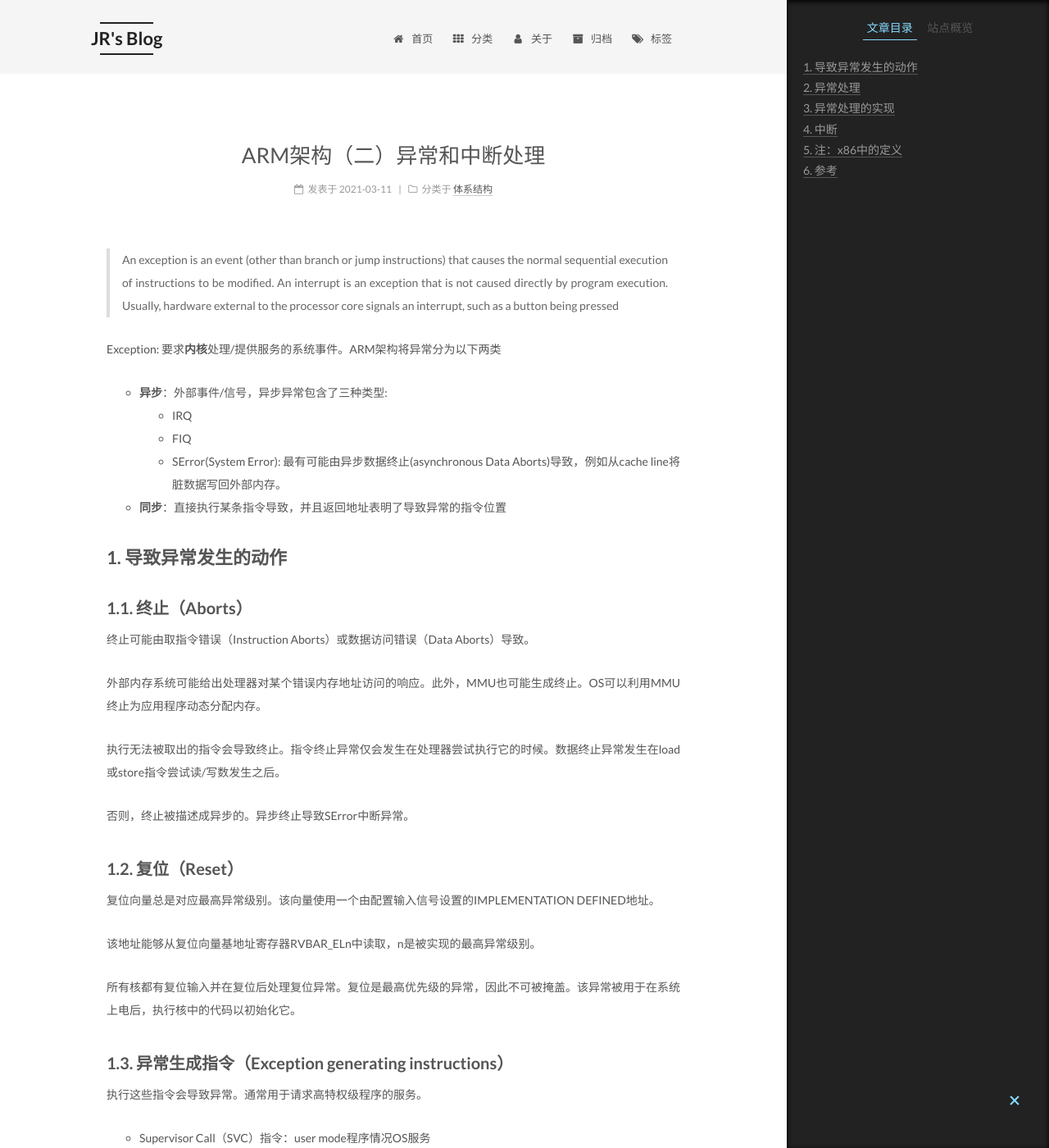
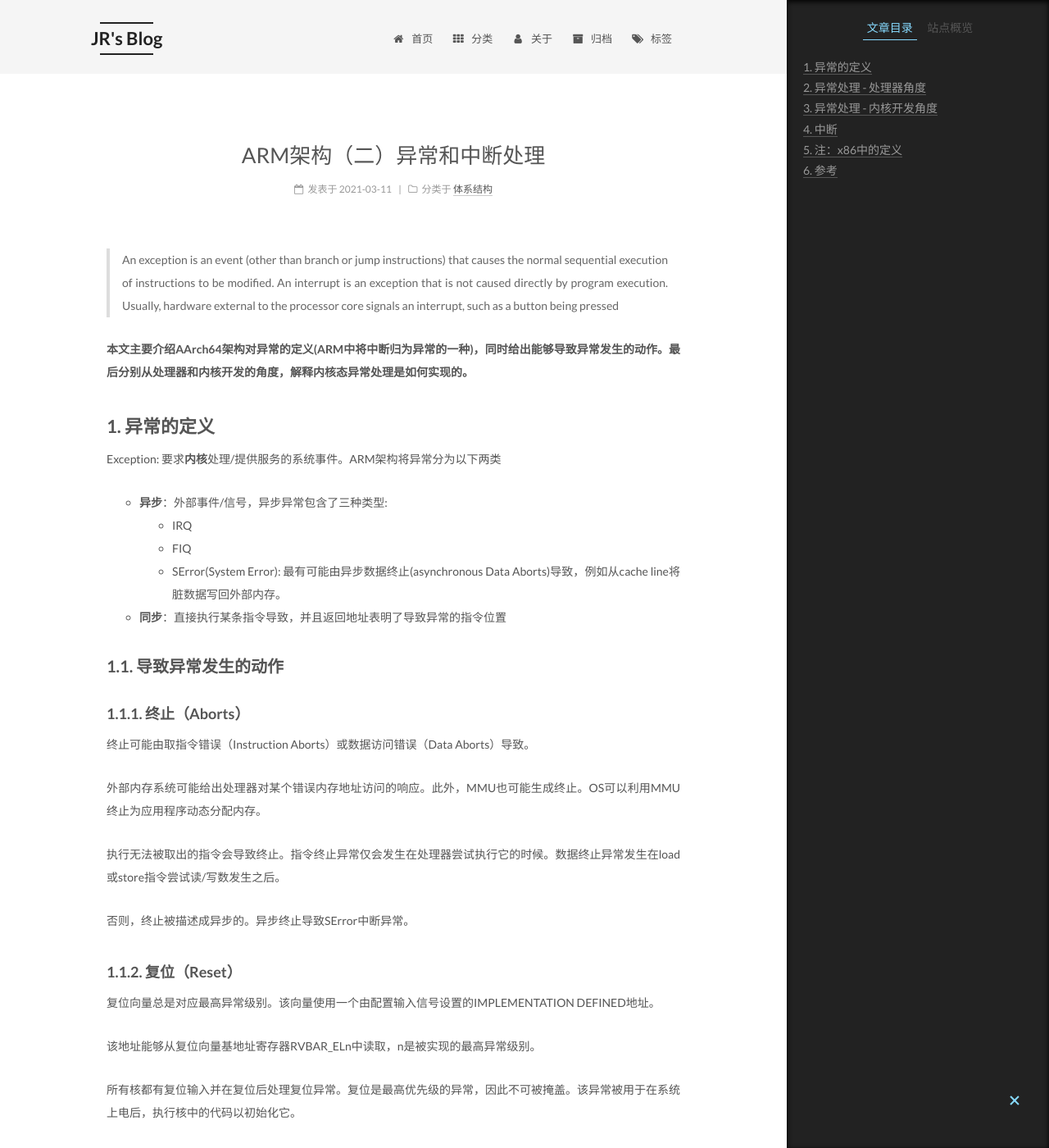
Before and after one commit to Willendless/willendless.github.io, a Jekyll site: the page built from _posts/2021-3-11-ARM架构2.md, in a window 1280 px wide and 1400 px high. Shown: the whole window at 82% size. Built offline with Jekyll 4.4.1, drawn with Linux system fonts in a browser that asks for light colours; comment, search, counter and statistics services are not loaded; some of the changed text lies outside the part shown.

Commit message:
chore: update post

```diff
--- a/_posts/2021-3-11-ARM架构2.md
+++ b/_posts/2021-3-11-ARM架构2.md
@@ -9,6 +9,10 @@ tags:
 
 > An exception is an event (other than branch or jump instructions) that causes the normal sequential execution of instructions to be modified. An interrupt is an exception that is not caused directly by program execution. Usually, hardware external to the processor core signals an interrupt, such as a button being pressed
 
+**本文主要介绍AArch64架构对异常的定义(ARM中将中断归为异常的一种)，同时给出能够导致异常发生的动作。最后分别从处理器和内核开发的角度，解释内核态异常处理是如何实现的。**
+
+## 1. 异常的定义
+
 Exception: 要求**内核**处理/提供服务的系统事件。ARM架构将异常分为以下两类
 
 + **异步**：外部事件/信号，异步异常包含了三种类型:
@@ -17,9 +21,9 @@ Exception: 要求**内核**处理/提供服务的系统事件。ARM架构将异
   + SError(System Error): 最有可能由异步数据终止(asynchronous Data Aborts)导致，例如从cache line将脏数据写回外部内存。
 + **同步**：直接执行某条指令导致，并且返回地址表明了导致异常的指令位置
 
-## 1. 导致异常发生的动作
+### 1.1. 导致异常发生的动作
 
-### 1.1. 终止（**Aborts**）
+#### 1.1.1. 终止（**Aborts**）
 
 终止可能由取指令错误（Instruction Aborts）或数据访问错误（Data Aborts）导致。
 
@@ -29,7 +33,7 @@ Exception: 要求**内核**处理/提供服务的系统事件。ARM架构将异
 
 否则，终止被描述成异步的。异步终止导致SError中断异常。
 
-### 1.2. 复位（**Reset**）
+#### 1.1.2. 复位（**Reset**）
 
 复位向量总是对应最高异常级别。该向量使用一个由配置输入信号设置的IMPLEMENTATION DEFINED地址。
 
@@ -37,7 +41,7 @@ Exception: 要求**内核**处理/提供服务的系统事件。ARM架构将异
 
 所有核都有复位输入并在复位后处理复位异常。复位是最高优先级的异常，因此不可被掩盖。该异常被用于在系统上电后，执行核中的代码以初始化它。
 
-### 1.3. 异常生成指令（**Exception generating instructions**）
+#### 1.1.3. 异常生成指令（**Exception generating instructions**）
 
 执行这些指令会导致异常。通常用于请求高特权级程序的服务。
 
@@ -45,7 +49,7 @@ Exception: 要求**内核**处理/提供服务的系统事件。ARM架构将异
 + Hypervisor Call（HVC）指令：guest OS请求hypervisor服务
 + Secure monitor Call（SMC）指令：normal world请求secure world服务
 
-### 1.4. 中断（**Interrupts**）
+#### 1.1.4. 中断（**Interrupts**）
 
 异步异常有三类，IRQ，FIQ和SError。IRQ和FIQ相比SError更加通用，SError通常指外部异步数据终止。所以，术语“中断”指的一般是IRQ和FIQ。
 
@@ -53,7 +57,7 @@ FIQ优先级比IRQ高。这两种中断都和每个核的单个输入引脚关
 
 各种中断源和中断控制器相连。中断控制器对中断请求仲裁并赋予它们中断优先级，之后提供串行的单个信号给处理器核的FIQ或IRQ信号线。
 
-## 2. 异常处理
+## 2. 异常处理 - 处理器角度
 
 当异常发生时，处理器会打断当前程序控制流的执行，保存异常发生前程序的状态PSTATE到SPSR寄存器，更新当前处理器状态到PSTATE，接着将异常返回地址存放于ELR寄存器中。根据异常类型的不同，处理器在ELR寄存器中存入不同的返回地址如下：
 
@@ -125,7 +129,7 @@ rpi的中断路由如下：
 
 ![arm-except5.png](https://i.loli.net/2021/03/11/RcWzSKXtnikvITU.png)
 
-## 3. 异常处理的实现
+## 3. 异常处理 - 内核开发角度
 
 ### 3.1. 异常向量表
 
```
